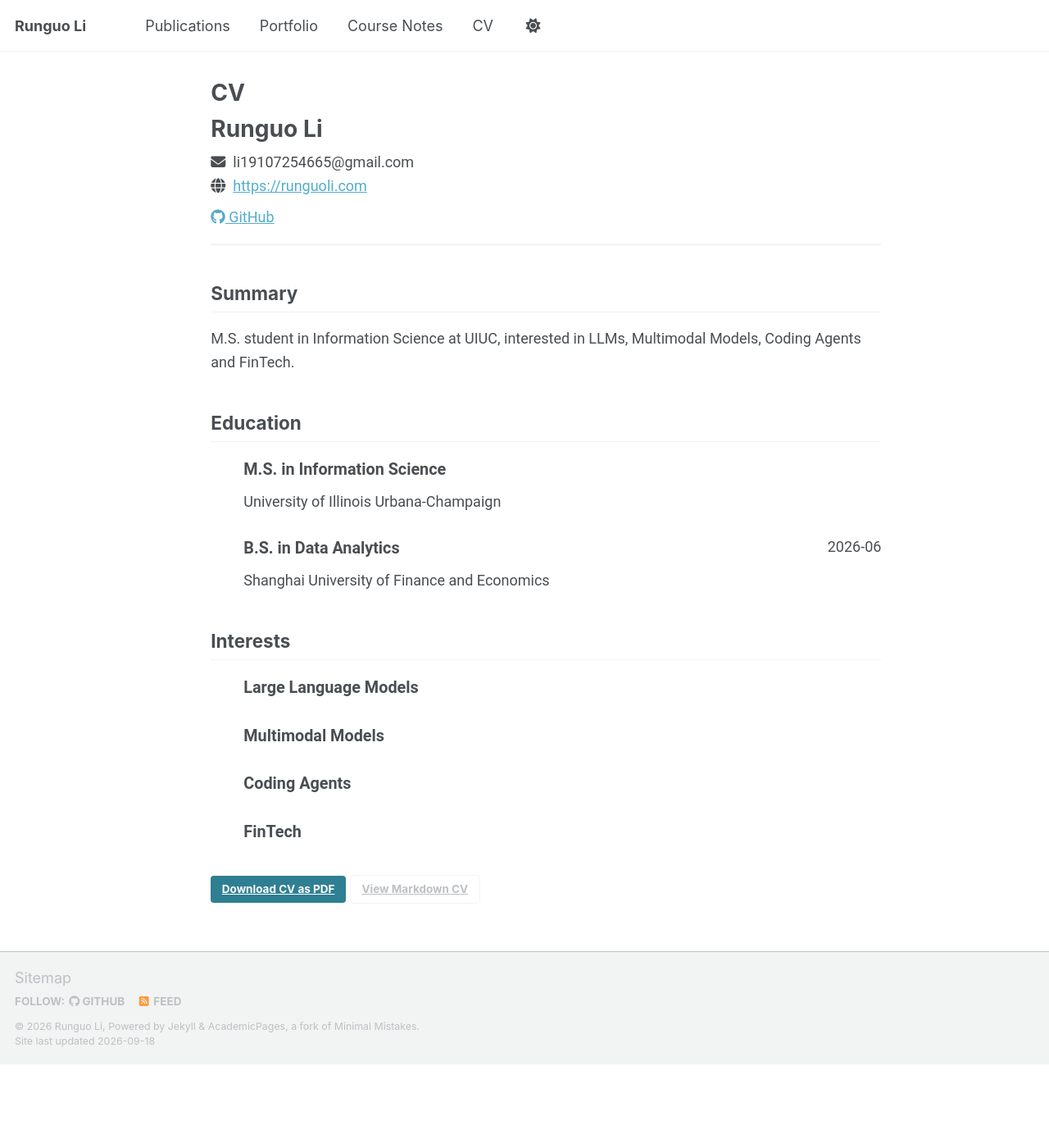
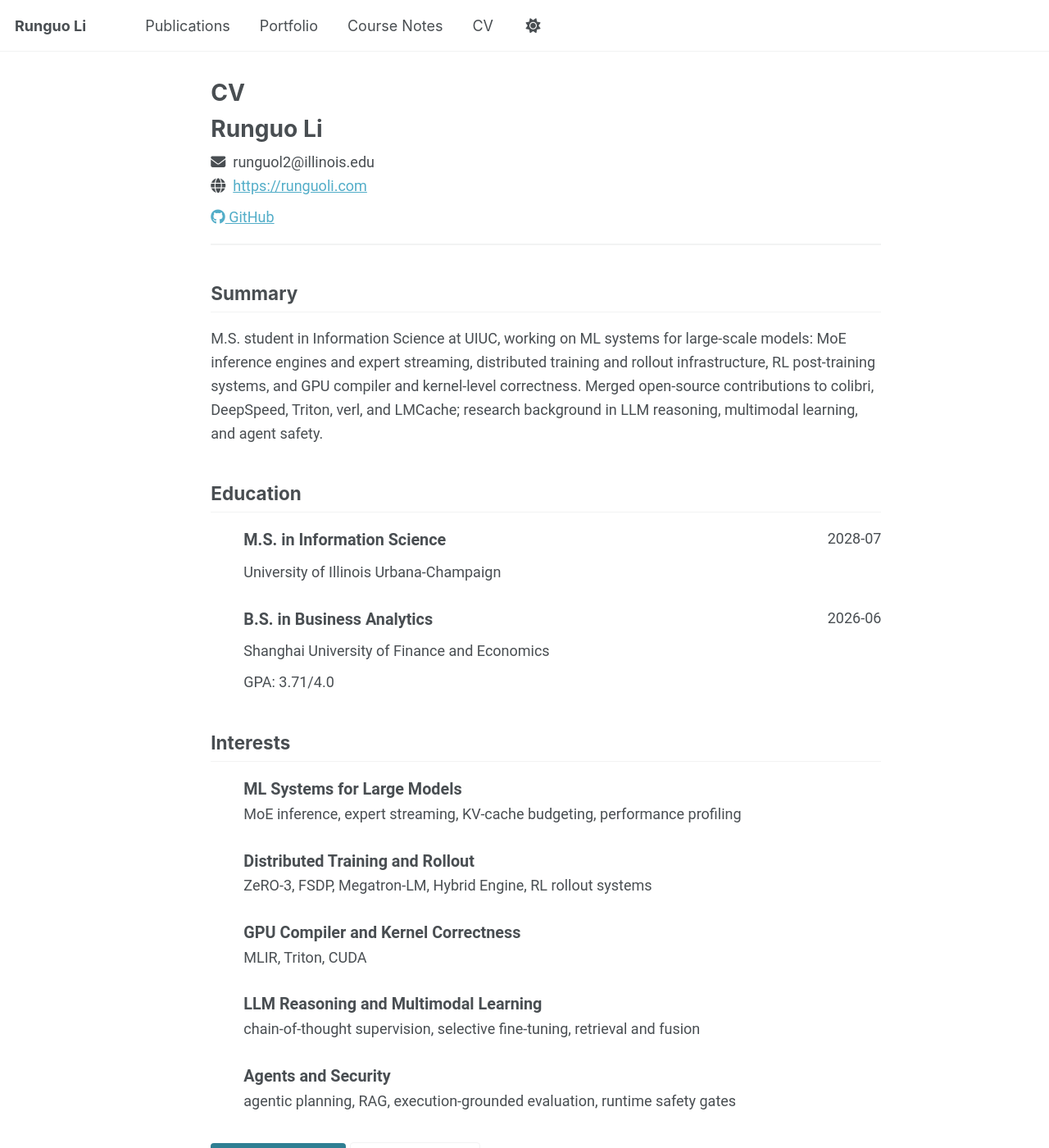
Before and after one commit to LiRunGuo/lirunguo.github.io, a Jekyll site: the page built from _pages/cv-json.md, in a window 1280 px wide and 1400 px high. Shown: the whole window at 82% size. Built offline with Jekyll 4.4.1, drawn with Linux system fonts in a browser that asks for light colours; a script bundle is joined from its source files by our own code; library files that are not in the unit come from our copies.

Commit message:
Align the home page with the ML Systems resume
Rewrite the home page around ML systems for large-scale models: research
interests, open-source contributions, technical skills, and refreshed news.
Correct the SUFE degree to Business Analytics with GPA and rank, add the UIUC
graduate research position with Prof. Minjia Zhang, and update the sidebar bio,
email, and JSON CV data to match.

```diff
--- a/_config.yml
+++ b/_config.yml
@@ -25,11 +25,11 @@ author:
   avatar           : "profile.jpg"
   name             : "Runguo Li"
   pronouns         : # example: "she/her"
-  bio              : "M.S. student in Information Science @ UIUC. Interested in LLMs, Multimodal Models, Coding Agents and FinTech."
+  bio              : "M.S. student in Information Science @ UIUC, advised by Prof. Minjia Zhang. Working on ML systems for large-scale models: MoE inference and expert streaming, distributed training and rollout, GPU compiler correctness."
   location         : "America / Shanghai"
   employer         : "University of Illinois Urbana-Champaign"
   uri              :
-  email            : "li19107254665@gmail.com"
+  email            : "runguol2@illinois.edu"
 
   # Academic websites
   academia         : # URL
--- a/_data/cv.json
+++ b/_data/cv.json
@@ -1,27 +1,100 @@
 {
   "basics": {
     "name": "Runguo Li",
-    "email": "li19107254665@gmail.com",
+    "email": "runguol2@illinois.edu",
     "website": "https://runguoli.com",
-    "summary": "M.S. student in Information Science at UIUC, interested in LLMs, Multimodal Models, Coding Agents and FinTech.",
-    "profiles": [{"network": "GitHub", "username": "LiRunGuo", "url": "https://github.com/LiRunGuo"}]
+    "summary": "M.S. student in Information Science at UIUC, working on ML systems for large-scale models: MoE inference engines and expert streaming, distributed training and rollout infrastructure, RL post-training systems, and GPU compiler and kernel-level correctness. Merged open-source contributions to colibri, DeepSpeed, Triton, verl, and LMCache; research background in LLM reasoning, multimodal learning, and agent safety.",
+    "profiles": [
+      {
+        "network": "GitHub",
+        "username": "LiRunGuo",
+        "url": "https://github.com/LiRunGuo"
+      }
+    ]
   },
-  "work": [],
+  "work": [
+
+  ],
   "education": [
-    {"institution": "University of Illinois Urbana-Champaign", "area": "M.S. in Information Science", "startDate": "2026-08"},
-    {"institution": "Shanghai University of Finance and Economics", "area": "B.S. in Data Analytics", "startDate": "2022-09", "endDate": "2026-06"}
+    {
+      "institution": "University of Illinois Urbana-Champaign",
+      "area": "M.S. in Information Science",
+      "startDate": "2026-08",
+      "endDate": "2028-07"
+    },
+    {
+      "institution": "Shanghai University of Finance and Economics",
+      "area": "B.S. in Business Analytics",
+      "startDate": "2022-09",
+      "endDate": "2026-06",
+      "gpa": "3.71/4.0"
+    }
   ],
-  "skills": [],
-  "languages": [],
+  "skills": [
+
+  ],
+  "languages": [
+
+  ],
   "interests": [
-    {"name": "Large Language Models"},
-    {"name": "Multimodal Models"},
-    {"name": "Coding Agents"},
-    {"name": "FinTech"}
+    {
+      "name": "ML Systems for Large Models",
+      "keywords": [
+        "MoE inference",
+        "expert streaming",
+        "KV-cache budgeting",
+        "performance profiling"
+      ]
+    },
+    {
+      "name": "Distributed Training and Rollout",
+      "keywords": [
+        "ZeRO-3",
+        "FSDP",
+        "Megatron-LM",
+        "Hybrid Engine",
+        "RL rollout systems"
+      ]
+    },
+    {
+      "name": "GPU Compiler and Kernel Correctness",
+      "keywords": [
+        "MLIR",
+        "Triton",
+        "CUDA"
+      ]
+    },
+    {
+      "name": "LLM Reasoning and Multimodal Learning",
+      "keywords": [
+        "chain-of-thought supervision",
+        "selective fine-tuning",
+        "retrieval and fusion"
+      ]
+    },
+    {
+      "name": "Agents and Security",
+      "keywords": [
+        "agentic planning",
+        "RAG",
+        "execution-grounded evaluation",
+        "runtime safety gates"
+      ]
+    }
   ],
-  "references": [],
-  "publications": [],
-  "presentations": [],
-  "teaching": [],
-  "portfolio": []
+  "references": [
+
+  ],
+  "publications": [
+
+  ],
+  "presentations": [
+
+  ],
+  "teaching": [
+
+  ],
+  "portfolio": [
+
+  ]
 }
```
Also changed, not shown: _pages/about.md (+37 -18 lines).
